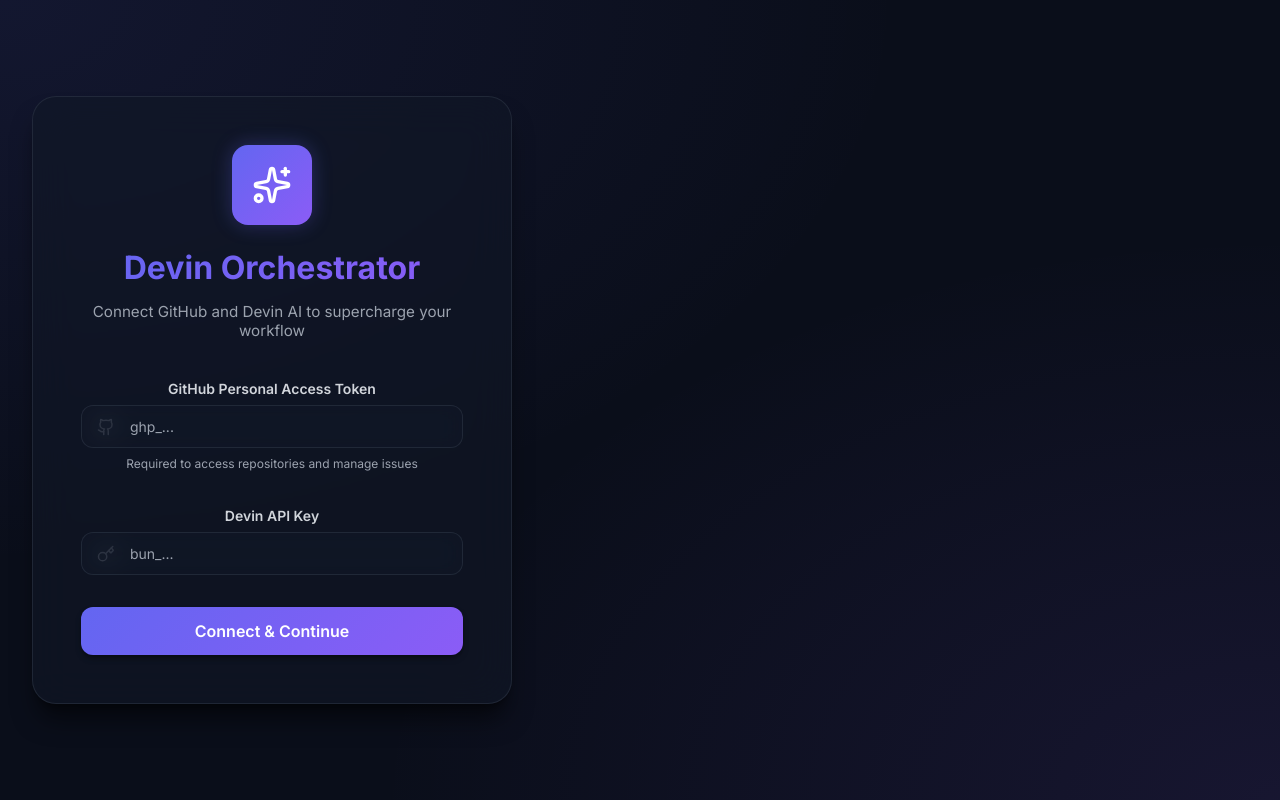
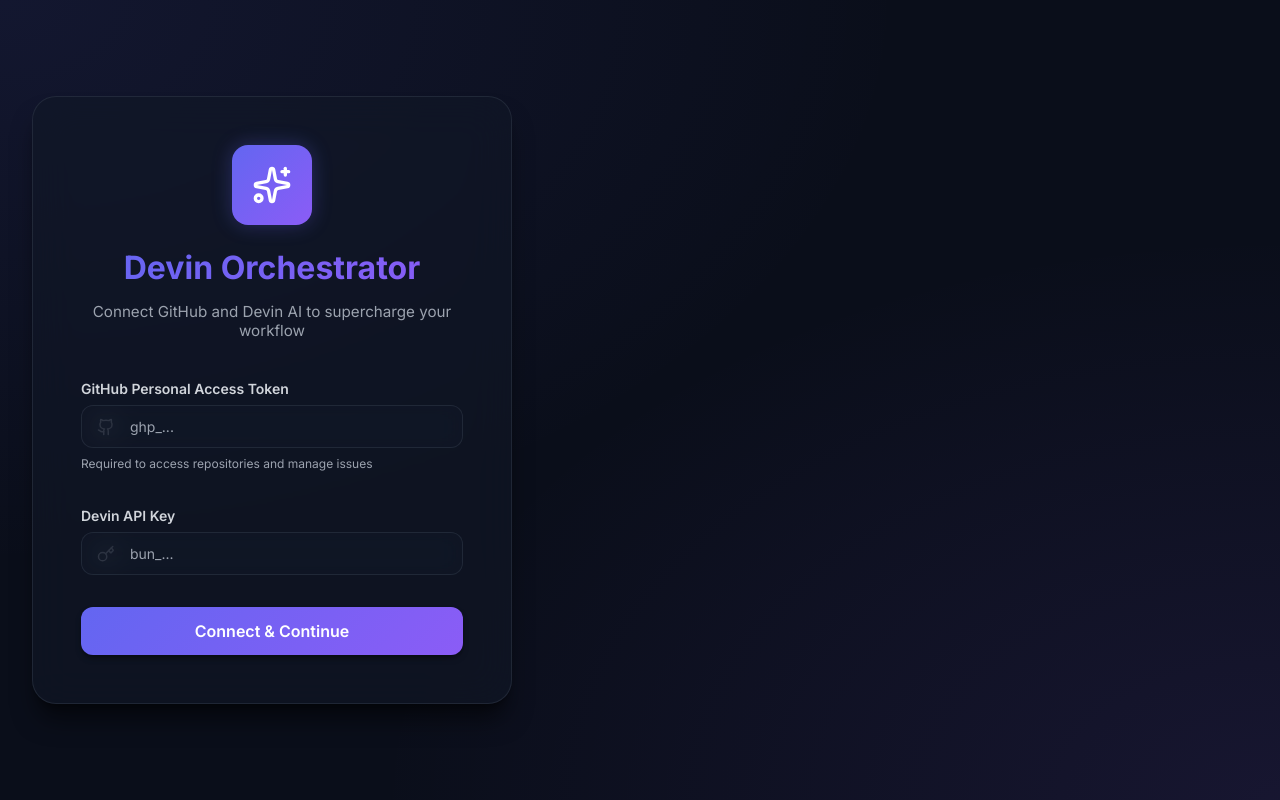
Before and after one commit to nathanalam/devin-orchestrator, a React (Vite) app: page / in a window 1280 px wide. Built offline with nearby package versions, Linux system fonts and the light colour scheme.

Commit message:
Fix full-width layout by removing root max-width

```diff
--- a/src/App.css
+++ b/src/App.css
@@ -1,6 +1,9 @@
 #root {
-  max-width: 1280px;
-  text-align: center;
+  width: 100%;
+  max-width: 100%;
+  margin: 0;
+  padding: 0;
+  text-align: left;
 }
 
 .logo {
```
